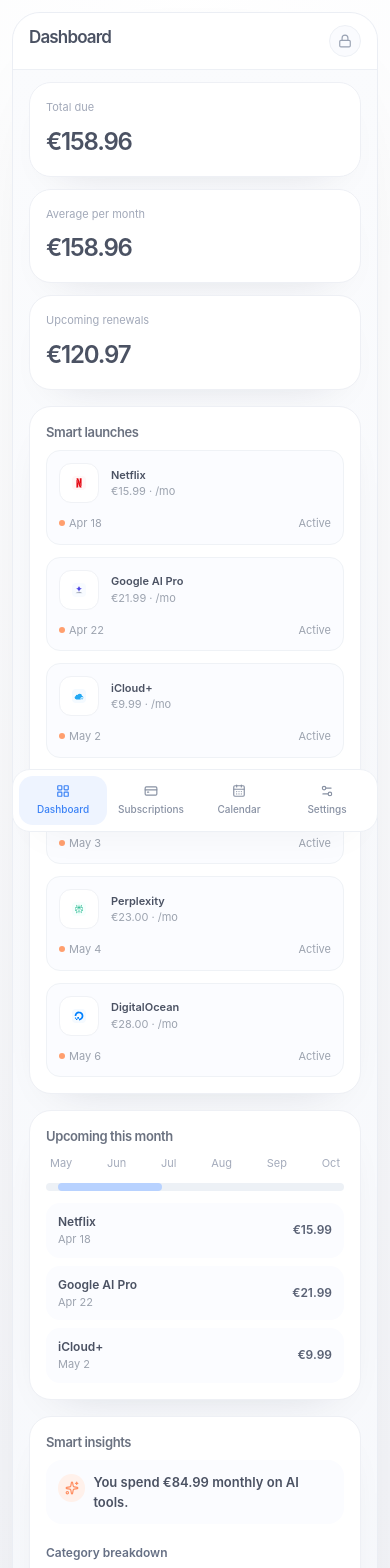
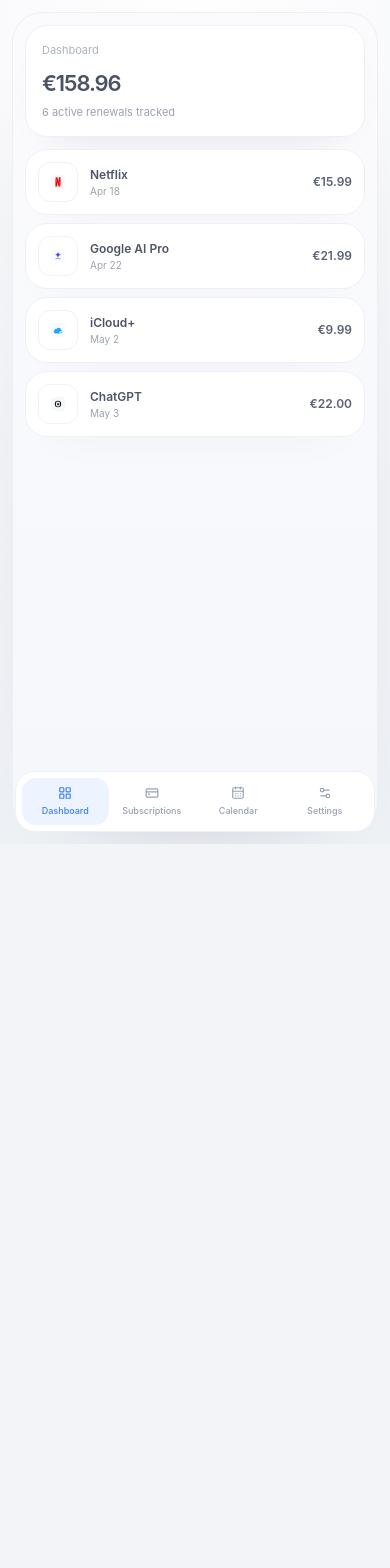
Before and after one commit to ieeks/sublist-web, a Next.js app: page / in a window 390 px wide. Shown: the top 1568 px of the page. After the commit the page ends 844 px from the top, so only its background shows below. Built offline with nearby package versions, Linux system fonts and the light colour scheme.

Commit message:
Restructure layout closer to provided desktop and mobile mockups

```diff
--- a/src/components/app/app-shell.tsx
+++ b/src/components/app/app-shell.tsx
@@ -37,8 +37,8 @@
 
   return (
     <div className="min-h-screen bg-[radial-gradient(circle_at_50%_0%,_rgba(255,255,255,0.96),_rgba(243,244,248,0.92)_55%,_#eef1f6_100%)] text-[#111827]">
-      <div className="mx-auto flex min-h-screen max-w-[1140px] flex-col px-3 py-3 sm:px-5 sm:py-5">
-        <div className="flex min-h-[calc(100vh-1.5rem)] flex-col overflow-hidden rounded-[28px] border border-[#ebeef4] bg-[linear-gradient(180deg,#fafbfd_0%,#f5f7fb_100%)] shadow-[0_38px_110px_-72px_rgba(15,23,42,0.26)] lg:grid lg:grid-cols-[198px_minmax(0,1fr)]">
+      <div className="mx-auto flex min-h-screen max-w-[1060px] flex-col px-3 py-3 sm:px-5 sm:py-5">
+        <div className="flex min-h-[calc(100vh-1.5rem)] flex-col overflow-hidden rounded-[30px] border border-[#ebeef4] bg-[linear-gradient(180deg,#fbfbfd_0%,#f5f7fb_100%)] shadow-[0_42px_120px_-78px_rgba(15,23,42,0.24)] lg:grid lg:grid-cols-[190px_minmax(0,1fr)]">
         <aside className="hidden border-r border-[#edf0f5] bg-[linear-gradient(180deg,#f9fafc_0%,#f4f6fa_100%)] px-4 pb-5 pt-5 lg:flex lg:flex-col">
           <div className="px-2">
             <div className="text-[11px] font-semibold tracking-[-0.02em] text-[#495062]">Sublist</div>
@@ -92,7 +92,7 @@
         </aside>
 
         <div className="min-w-0">
-          <header className="sticky top-0 z-30 border-b border-[#edf0f5] bg-white/88 px-4 py-3 backdrop-blur-xl sm:px-5 lg:px-6">
+          <header className="sticky top-0 z-30 hidden border-b border-[#edf0f5] bg-white/88 px-4 py-3 backdrop-blur-xl sm:px-5 lg:block lg:px-6">
             <div className="flex items-start justify-between gap-4">
               <div>
                 <h1 className="text-[17px] font-semibold tracking-[-0.05em] text-[#4b5263] lg:text-[18px]">{title}</h1>
@@ -109,13 +109,13 @@
             </div>
           </header>
 
-          <main className="px-4 pb-24 pt-3 sm:px-5 lg:px-6 lg:pb-6">{children}</main>
+          <main className="px-3 pb-24 pt-3 sm:px-5 lg:px-6 lg:pb-6">{children}</main>
         </div>
       </div>
       </div>
 
       <div className="fixed inset-x-0 bottom-3 z-40 px-3 lg:hidden">
-        <div className="mx-auto flex max-w-sm items-center justify-between rounded-[18px] border border-[#edf0f5] bg-white px-1.5 py-1.5 shadow-[0_16px_40px_-28px_rgba(15,23,42,0.22)]">
+        <div className="mx-auto flex max-w-[360px] items-center justify-between rounded-[20px] border border-[#edf0f5] bg-white px-1.5 py-1.5 shadow-[0_18px_46px_-30px_rgba(15,23,42,0.22)]">
           {navigation.map((item) => {
             const Icon = item.icon;
             const active = pathname === item.href;
@@ -124,8 +124,8 @@
                 key={item.href}
                 href={item.href}
                 className={cn(
-                  "flex flex-1 flex-col items-center gap-1 rounded-[14px] px-2 py-2 text-[10px] font-medium transition",
-                  active ? "bg-[#eef4ff] text-[#3b82f6]" : "text-[#8891a3]",
+                  "flex flex-1 flex-col items-center gap-1 rounded-[14px] px-2 py-2 text-[9px] font-medium transition",
+                  active ? "bg-[#eef4ff] text-[#3b82f6]" : "text-[#98a1b2]",
                 )}
               >
                 <Icon className="size-3.5" />
--- a/src/components/app/dashboard-screen.tsx
+++ b/src/components/app/dashboard-screen.tsx
@@ -19,23 +19,20 @@
   const [selectedId, setSelectedId] = useState<string | undefined>(
     activeSubscriptions[1]?.id ?? activeSubscriptions[0]?.id,
   );
-  const effectiveSelectedId = activeSubscriptions.find((item) => item.id === selectedId)
+
+  const selected = activeSubscriptions.find((item) => item.id === selectedId)
     ? selectedId
-    : activeSubscriptions[0]?.id;
+    : activeSubscriptions[1]?.id ?? activeSubscriptions[0]?.id;
 
-  const totalDue = activeSubscriptions.reduce(
-    (total, subscription) => total + subscription.amountCents,
-    0,
-  );
+  const totalDue = activeSubscriptions.reduce((sum, item) => sum + item.amountCents, 0);
   const averagePerMonth = activeSubscriptions.reduce(
-    (total, subscription) =>
-      total + toMonthlyAmount(subscription.amountCents, subscription.billingCycle),
+    (sum, item) => sum + toMonthlyAmount(item.amountCents, item.billingCycle),
     0,
   );
   const upcomingRenewals = [...activeSubscriptions]
     .sort((left, right) => left.nextDueDate.localeCompare(right.nextDueDate))
     .slice(0, 6);
-
+  const selectedSubscription = activeSubscriptions.find((item) => item.id === selected);
   const aiSpend = activeSubscriptions
     .filter((subscription) => subscription.categoryId === "ai")
     .reduce(
@@ -47,7 +44,6 @@
   const categoryBreakdown = data.categories
     .map((category) => ({
       name: category.name,
-      short: category.name.length > 13 ? `${category.name.slice(0, 13)}…` : category.name,
       value: activeSubscriptions
         .filter((subscription) => subscription.categoryId === category.id)
         .reduce(
@@ -64,7 +60,6 @@
   const paymentBreakdown = data.paymentMethods
     .map((method) => ({
       name: method.name,
-      short: method.name.length > 13 ? `${method.name.slice(0, 13)}…` : method.name,
       value: activeSubscriptions
         .filter((subscription) => subscription.paymentMethodId === method.id)
         .reduce(
@@ -91,9 +86,52 @@
   }
 
   return (
-    <div className="relative grid gap-4 xl:grid-cols-[minmax(0,1fr)_214px_230px]">
-      <div className="space-y-4">
-        <div className="grid gap-3 md:grid-cols-3">
+    <>
+    <div className="space-y-3 lg:hidden">
+      <Card>
+        <CardContent className="p-4">
+          <div className="text-[11px] text-[#acb3c1]">Dashboard</div>
+          <div className="mt-2 text-[22px] font-semibold tracking-[-0.05em] text-[#4b5263]">
+            {formatCurrency(totalDue, data.settings.defaultCurrency)}
+          </div>
+          <div className="mt-1 text-[11px] text-[#9ca3af]">
+            {upcomingRenewals.length} active renewals tracked
+          </div>
+        </CardContent>
+      </Card>
+      <div className="space-y-2">
+        {upcomingRenewals.slice(0, 4).map((subscription) => (
+          <Card key={subscription.id}>
+            <CardContent className="flex items-center gap-3 p-3">
+              <BrandAvatar
+                logoKey={subscription.logoKey}
+                name={subscription.name}
+                className="size-10 rounded-[12px]"
+              />
+              <div className="min-w-0 flex-1">
+                <div className="text-[12px] font-semibold text-[#4d5567]">{subscription.name}</div>
+                <div className="text-[10px] text-[#9ca3af]">
+                  {format(parseISO(subscription.nextDueDate), "MMM d")}
+                </div>
+              </div>
+              <div className="text-[12px] font-semibold text-[#5a6274]">
+                {formatCurrency(subscription.amountCents, subscription.currency)}
+              </div>
+            </CardContent>
+          </Card>
+        ))}
+      </div>
+    </div>
+
+    <div className="relative hidden lg:block">
+      <div className="pr-[250px] xl:pr-[270px]">
+        <div className="mb-3">
+          <h2 className="text-[15px] font-semibold tracking-[-0.04em] text-[#4b5263]">
+            Dashboard
+          </h2>
+        </div>
+
+        <div className="grid grid-cols-[repeat(3,minmax(0,1fr))_210px] gap-4">
           <MetricCard label="Total due" value={formatCurrency(totalDue, data.settings.defaultCurrency)} />
           <MetricCard
             label="Average per month"
@@ -102,46 +140,83 @@
           <MetricCard
             label="Upcoming renewals"
             value={formatCurrency(
-              upcomingRenewals.reduce((total, subscription) => total + subscription.amountCents, 0),
+              upcomingRenewals.slice(0, 2).reduce((sum, item) => sum + item.amountCents, 0),
               data.settings.defaultCurrency,
             )}
           />
-        </div>
 
-        <div className="grid gap-4 xl:grid-cols-[minmax(0,1.2fr)_minmax(0,0.8fr)]">
-          <Card>
+          <Card className="row-span-2">
             <CardHeader className="pb-2">
-              <CardTitle className="text-[13px] text-[#6b7280]">Smart launches</CardTitle>
+              <CardTitle className="text-[12px] text-[#5e6678]">Smart insights</CardTitle>
             </CardHeader>
-            <CardContent className="grid gap-3 md:grid-cols-2 xl:grid-cols-3">
+            <CardContent className="space-y-4">
+              <div className="rounded-[18px] bg-[#fcfcfe] p-3">
+                <div className="flex items-start gap-2">
+                  <div className="mt-0.5 flex size-7 items-center justify-center rounded-full bg-[#fff1eb] text-[#ff9569]">
+                    <Sparkles className="size-3.5" />
+                  </div>
+                  <div className="text-[12px] font-semibold leading-5 text-[#51596b]">
+                    You spend {formatCurrency(aiSpend, data.settings.defaultCurrency)} monthly on AI tools.
+                  </div>
+                </div>
+              </div>
+
+              <InsightGroup
+                title="Category breakdown"
+                items={categoryBreakdown.map((item) => ({
+                  label: item.name,
+                  value: item.value,
+                  color: item.color,
+                  max: maxCategory,
+                }))}
+              />
+
+              <InsightGroup
+                title="Payment methods"
+                icon={<CreditCard className="size-3.5" />}
+                items={paymentBreakdown.map((item) => ({
+                  label: item.name,
+                  value: item.value,
+                  color: "#6f83df",
+                  max: maxPayment,
+                }))}
+              />
+            </CardContent>
+          </Card>
+
+          <Card className="col-span-2">
+            <CardHeader className="pb-2">
+              <CardTitle className="text-[12px] text-[#5e6678]">Smart launches</CardTitle>
+            </CardHeader>
+            <CardContent className="grid grid-cols-3 gap-3">
               {upcomingRenewals.map((subscription) => (
                 <button
                   type="button"
                   key={subscription.id}
                   onClick={() => setSelectedId(subscription.id)}
-                  className="rounded-[14px] border border-[#eff2f6] bg-[#fbfcff] p-3 text-left transition hover:border-[#d8e7ff] hover:bg-white"
+                  className="rounded-[18px] border border-[#eff2f6] bg-[#fcfcfe] p-3 text-left transition hover:border-[#d8e7ff] hover:bg-white"
                 >
-                  <div className="flex items-center gap-3">
+                  <div className="flex items-start gap-2.5">
                     <BrandAvatar
                       logoKey={subscription.logoKey}
                       name={subscription.name}
-                      className="size-10 rounded-[12px]"
+                      className="size-9 rounded-[12px]"
                     />
                     <div className="min-w-0 flex-1">
-                      <div className="truncate text-[11px] font-semibold text-[#4b5263]">
+                      <div className="truncate text-[11px] font-semibold text-[#4d5567]">
                         {subscription.name}
                       </div>
-                      <div className="text-[11px] text-[#9ca3af]">
+                      <div className="text-[10px] text-[#9ca3af]">
                         {formatCurrency(subscription.amountCents, subscription.currency)} · /mo
                       </div>
                     </div>
                   </div>
-                  <div className="mt-3 flex items-center justify-between text-[11px] text-[#9ca3af]">
+                  <div className="mt-5 flex items-center justify-between text-[10px] text-[#a3acbb]">
                     <span className="inline-flex items-center gap-1">
-                      <span className="size-1.5 rounded-full bg-[#ff9f6e]" />
+                      <span className="size-1.5 rounded-full bg-[#ff9b70]" />
                       {format(parseISO(subscription.nextDueDate), "MMM d")}
                     </span>
-                    <span className="capitalize">{subscription.status}</span>
+                    <span>Active</span>
                   </div>
                 </button>
               ))}
@@ -150,32 +225,32 @@
 
           <Card>
             <CardHeader className="pb-2">
-              <CardTitle className="text-[13px] text-[#6b7280]">Upcoming this month</CardTitle>
+              <CardTitle className="text-[12px] text-[#5e6678]">Upcoming this month</CardTitle>
             </CardHeader>
             <CardContent className="space-y-3">
-              <div className="flex items-center justify-between px-1 text-[11px] text-[#a4abbb]">
+              <div className="flex items-center justify-between text-[10px] text-[#afb6c4]">
                 {["May", "Jun", "Jul", "Aug", "Sep", "Oct"].map((label) => (
                   <span key={label}>{label}</span>
                 ))}
               </div>
-              <div className="relative h-2 rounded-full bg-[#edf1f6]">
-                <div className="absolute left-[4%] top-0 h-2 w-[35%] rounded-full bg-[#b8d2ff]" />
+              <div className="relative h-2 rounded-full bg-[#eef1f6]">
+                <div className="absolute left-[4%] top-0 h-2 w-[36%] rounded-full bg-[#bdd5ff]" />
               </div>
-              <div className="space-y-2">
+              <div className="space-y-3">
                 {upcomingRenewals.slice(0, 3).map((subscription) => (
                   <div
                     key={subscription.id}
-                    className="flex items-center justify-between rounded-[14px] bg-[#fbfcff] px-3 py-2.5"
+                    className="flex items-center justify-between rounded-[16px] bg-[#fcfcfe] px-3 py-3"
                   >
                     <div>
-                      <div className="text-[12px] font-semibold text-[#4b5263]">
+                      <div className="text-[12px] font-semibold text-[#4d5567]">
                         {subscription.name}
                       </div>
-                      <div className="text-[11px] text-[#9ca3af]">
+                      <div className="text-[10px] text-[#9ca3af]">
                         {format(parseISO(subscription.nextDueDate), "MMM d")}
                       </div>
                     </div>
-                    <div className="text-[12px] font-semibold text-[#596174]">
+                    <div className="text-[12px] font-semibold text-[#5a6274]">
                       {formatCurrency(subscription.amountCents, subscription.currency)}
                     </div>
                   </div>
@@ -186,51 +261,20 @@
         </div>
       </div>
 
-      <Card className="self-start">
-        <CardHeader className="pb-2">
-          <CardTitle className="text-[13px] text-[#6b7280]">Smart insights</CardTitle>
-        </CardHeader>
-        <CardContent className="space-y-5">
-          <div className="rounded-[16px] bg-[#fbfcff] p-3">
-            <div className="flex items-start gap-2">
-              <div className="mt-0.5 flex size-7 items-center justify-center rounded-full bg-[#fff1eb] text-[#ff8d60]">
-                <Sparkles className="size-3.5" />
-              </div>
-              <div>
-                <div className="text-[13px] font-semibold leading-5 text-[#4b5263]">
-                  You spend {formatCurrency(aiSpend, data.settings.defaultCurrency)} monthly on AI tools.
-                </div>
-              </div>
-            </div>
-          </div>
+      <div className="pointer-events-none absolute right-0 top-10 w-[246px] xl:right-[-8px] xl:w-[258px]">
+        <div className="pointer-events-auto">
+          <SubscriptionDetail
+            subscriptionId={selected}
+            onEdit={() => undefined}
+          />
+        </div>
+      </div>
 
-          <InsightGroup
-            title="Category breakdown"
-            items={categoryBreakdown.map((item) => ({
-              label: item.short,
-              value: item.value,
-              accent: item.color,
-              max: maxCategory,
-            }))}
-          />
-
-          <InsightGroup
-            title="Payment methods"
-            items={paymentBreakdown.map((item) => ({
-              label: item.short,
-              value: item.value,
-              accent: "#7b8ddf",
-              max: maxPayment,
-            }))}
-            icon={<CreditCard className="size-3.5" />}
-          />
-        </CardContent>
-      </Card>
-
-      <div className="xl:-ml-5 xl:pt-6">
-        <SubscriptionDetail subscriptionId={effectiveSelectedId} onEdit={() => undefined} />
-      </div>
+      {!selectedSubscription ? null : (
+        <div className="lg:hidden">{selectedSubscription.name}</div>
+      )}
     </div>
+    </>
   );
 }
 
@@ -238,8 +282,8 @@
   return (
     <Card>
       <CardContent className="p-4">
-        <div className="text-[11px] text-[#a2a9b9]">{label}</div>
-        <div className="mt-2 text-[24px] font-semibold tracking-[-0.05em] text-[#4b5263]">
+        <div className="text-[11px] text-[#acb3c1]">{label}</div>
+        <div className="mt-3 text-[24px] font-semibold tracking-[-0.05em] text-[#4b5263]">
           {value}
         </div>
       </CardContent>
@@ -253,7 +297,7 @@
   icon,
 }: {
   title: string;
-  items: Array<{ label: string; value: number; accent: string; max: number }>;
+  items: Array<{ label: string; value: number; color: string; max: number }>;
   icon?: React.ReactNode;
 }) {
   return (
@@ -265,7 +309,7 @@
       <div className="space-y-2.5">
         {items.map((item) => (
           <div key={item.label} className="space-y-1">
-            <div className="flex items-center justify-between text-[11px] text-[#7d8596]">
+            <div className="flex items-center justify-between text-[10px] text-[#7f8797]">
               <span>{item.label}</span>
               <span>{formatCurrency(item.value, "EUR")}</span>
             </div>
@@ -273,8 +317,8 @@
               <div
                 className="h-1.5 rounded-full"
                 style={{
-                  width: `${Math.max((item.value / item.max) * 100, 14)}%`,
-                  backgroundColor: item.accent,
+                  width: `${Math.max((item.value / item.max) * 100, 16)}%`,
+                  backgroundColor: item.color,
                 }}
               />
             </div>
--- a/src/components/app/subscriptions-screen.tsx
+++ b/src/components/app/subscriptions-screen.tsx
@@ -62,7 +62,7 @@
   }
 
   const totalDue = filteredSubscriptions.reduce(
-    (total, subscription) => total + subscription.amountCents,
+    (sum, subscription) => sum + subscription.amountCents,
     0,
   );
 
@@ -72,15 +72,76 @@
 
   return (
     <>
-      <div className="grid gap-4 xl:grid-cols-[minmax(0,1fr)_230px]">
+      <div className="lg:hidden">
+        <div className="mx-auto max-w-sm rounded-[26px] bg-white px-4 pb-4 pt-3 shadow-[0_24px_60px_-42px_rgba(15,23,42,0.18)]">
+          <div className="flex items-center justify-between pb-3">
+            <div className="text-[22px] font-semibold tracking-[-0.05em] text-[#4a5162]">
+              Subscriptions
+            </div>
+            <button
+              type="button"
+              onClick={openCreateDialog}
+              className="flex size-8 items-center justify-center rounded-full border border-[#edf0f5] bg-[#fafbfe] text-[#99a2b3]"
+            >
+              <Plus className="size-4" />
+            </button>
+          </div>
+
+          <div className="rounded-[18px] bg-[#fbfcff] p-3">
+            <div className="text-[10px] text-[#aab1c0]">Total due</div>
+            <div className="mt-1 flex items-center justify-between">
+              <div className="text-[13px] font-semibold text-[#4b5263]">
+                {formatCurrency(totalDue, data.settings.defaultCurrency)}
+              </div>
+              <div className="text-[10px] text-[#aab1c0]">
+                {filteredSubscriptions.length} items
+              </div>
+            </div>
+          </div>
+
+          <div className="mt-3 space-y-2.5">
+            {filteredSubscriptions.map((subscription) => (
+              <button
+                type="button"
+                key={subscription.id}
+                onClick={() => {
+                  setSelectedId(subscription.id);
+                  openEditDialog(subscription);
+                }}
+                className="block w-full text-left"
+              >
+                <div className="rounded-[18px] border border-[#eef0f5] bg-white px-3 py-3 shadow-[0_10px_28px_-22px_rgba(15,23,42,0.12)]">
+                  <div className="flex items-center gap-3">
+                    <BrandAvatar
+                      logoKey={subscription.logoKey}
+                      name={subscription.name}
+                      className="size-11 rounded-[12px]"
+                    />
+                    <div className="min-w-0 flex-1">
+                      <div className="text-[13px] font-semibold text-[#4b5263]">
+                        {subscription.name}
+                      </div>
+                      <div className="text-[10px] text-[#9ca3af]">
+                        {formatCurrency(subscription.amountCents, subscription.currency)} · /mo
+                      </div>
+                    </div>
+                    <div className="text-right text-[10px] text-[#99a2b3]">
+                      {formatDateLabel(subscription.nextDueDate)}
+                    </div>
+                  </div>
+                </div>
+              </button>
+            ))}
+          </div>
+        </div>
+      </div>
+
+      <div className="hidden gap-4 lg:grid xl:grid-cols-[minmax(0,1fr)_230px]">
         <div className="space-y-4">
           <Card>
             <CardContent className="space-y-3 p-4">
               <div className="flex items-center justify-between">
                 <div>
-                  <div className="text-[18px] font-semibold tracking-[-0.04em] text-[#4b5263] sm:hidden">
-                    Subscriptions
-                  </div>
                   <div className="text-[11px] text-[#a1a8b8]">Total due</div>
                   <div className="mt-1 text-[22px] font-semibold tracking-[-0.05em] text-[#4b5263]">
                     {formatCurrency(totalDue, data.settings.defaultCurrency)}
@@ -97,13 +158,13 @@
                   value={query}
                   onChange={(event) => setQuery(event.target.value)}
                   placeholder="Search"
-                  className="h-10 rounded-[14px] pl-9 text-[13px]"
+                  className="pl-9"
                 />
               </label>
 
-              <div className="grid gap-2 sm:grid-cols-2">
+              <div className="grid gap-2 xl:grid-cols-2">
                 <Select value={categoryFilter} onValueChange={setCategoryFilter}>
-                  <SelectTrigger className="h-10 rounded-[14px] text-[12px]">
+                  <SelectTrigger>
                     <SelectValue placeholder="All categories" />
                   </SelectTrigger>
                   <SelectContent>
@@ -117,7 +178,7 @@
                 </Select>
 
                 <Select value={paymentFilter} onValueChange={setPaymentFilter}>
-                  <SelectTrigger className="h-10 rounded-[14px] text-[12px]">
+                  <SelectTrigger>
                     <SelectValue placeholder="All methods" />
                   </SelectTrigger>
                   <SelectContent>
@@ -146,8 +207,8 @@
                   <Card
                     className={
                       selected
-                        ? "border-[#dce7ff] shadow-[0_20px_44px_-30px_rgba(59,130,246,0.28)]"
-                        : ""
+                        ? "border-[#dce7ff] shadow-[0_18px_38px_-28px_rgba(59,130,246,0.2)]"
+                        : undefined
                     }
                   >
                     <CardContent className="p-3">
@@ -166,7 +227,7 @@
                           </div>
                         </div>
                         <div className="text-right text-[10px] text-[#a3aabd]">
-                          <div>{formatDateLabel(subscription.nextDueDate)}</div>
+                          {formatDateLabel(subscription.nextDueDate)}
                         </div>
                       </div>
                     </CardContent>
@@ -177,7 +238,7 @@
           </div>
         </div>
 
-        <div className="hidden xl:block xl:self-start">
+        <div className="self-start">
           <SubscriptionDetail
             subscriptionId={effectiveSelectedId}
             onEdit={() => {
```
